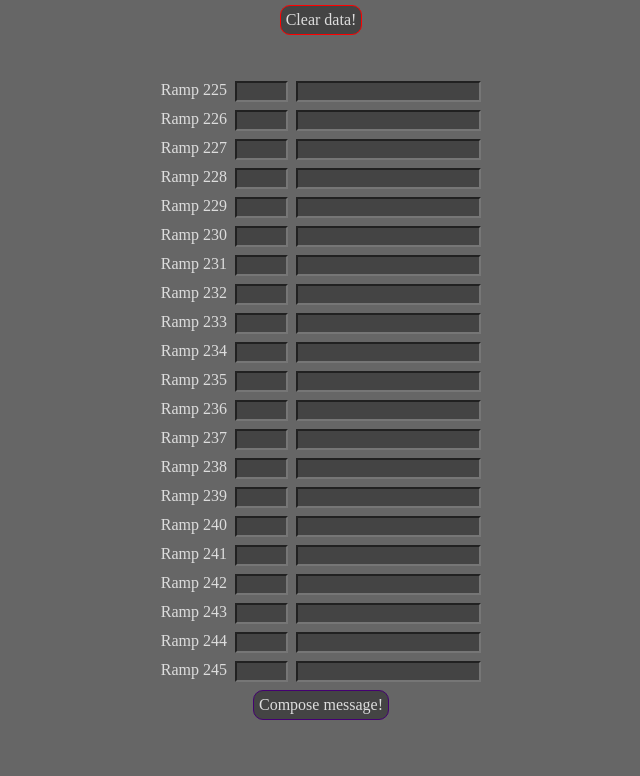
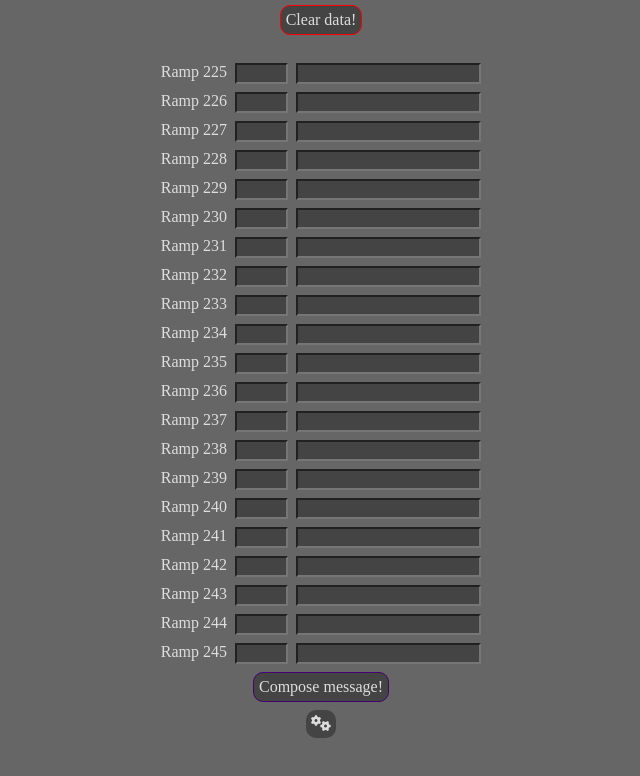
Before and after one commit to Rilivaine/Ark-Helper, a plain HTML site: page index.html in a window 1280 px wide. Shown: the whole page, without its empty margins (319-959 px from the left). Drawn offline with Linux system fonts and the light colour scheme.

Commit message:
Add settings button

```diff
--- a/index.html
+++ b/index.html
@@ -4,6 +4,7 @@
 <head>
   <meta charset="UTF-8">
   <meta name="viewport" content="width=device-width, initial-scale=1.0">
+  <script src="https://kit.fontawesome.com/8fe24d2298.js" crossorigin="anonymous"></script>
   <title>Ark React</title>
   <style>
     body {
@@ -102,6 +103,13 @@
       appearance: none;
       -moz-appearance: textfield;
     }
+
+    #settings-button {
+      size: 35px;
+      background-color: #444;
+      padding: 5px;
+      border-radius: 10px;
+    }
   </style>
 </head>
 
@@ -155,6 +163,19 @@
         showTempPopup("Message copied!", 5_000);
       });
       container.append(getDataButton);
+
+
+      const settingsButton = document.createElement('div');
+      settingsButton.id = 'settings-button';
+
+      const settingsIcon = document.createElement('i');
+      settingsIcon.classList.add('fa-solid');
+      settingsIcon.classList.add('fa-gears');
+      settingsButton.append(settingsIcon);
+
+      settingsButton.addEventListener('click', () => {
+      });
+      container.append(settingsButton);
 
       const clearDataButton = document.createElement('div');
       clearDataButton.id = 'clear-data-button';
```
